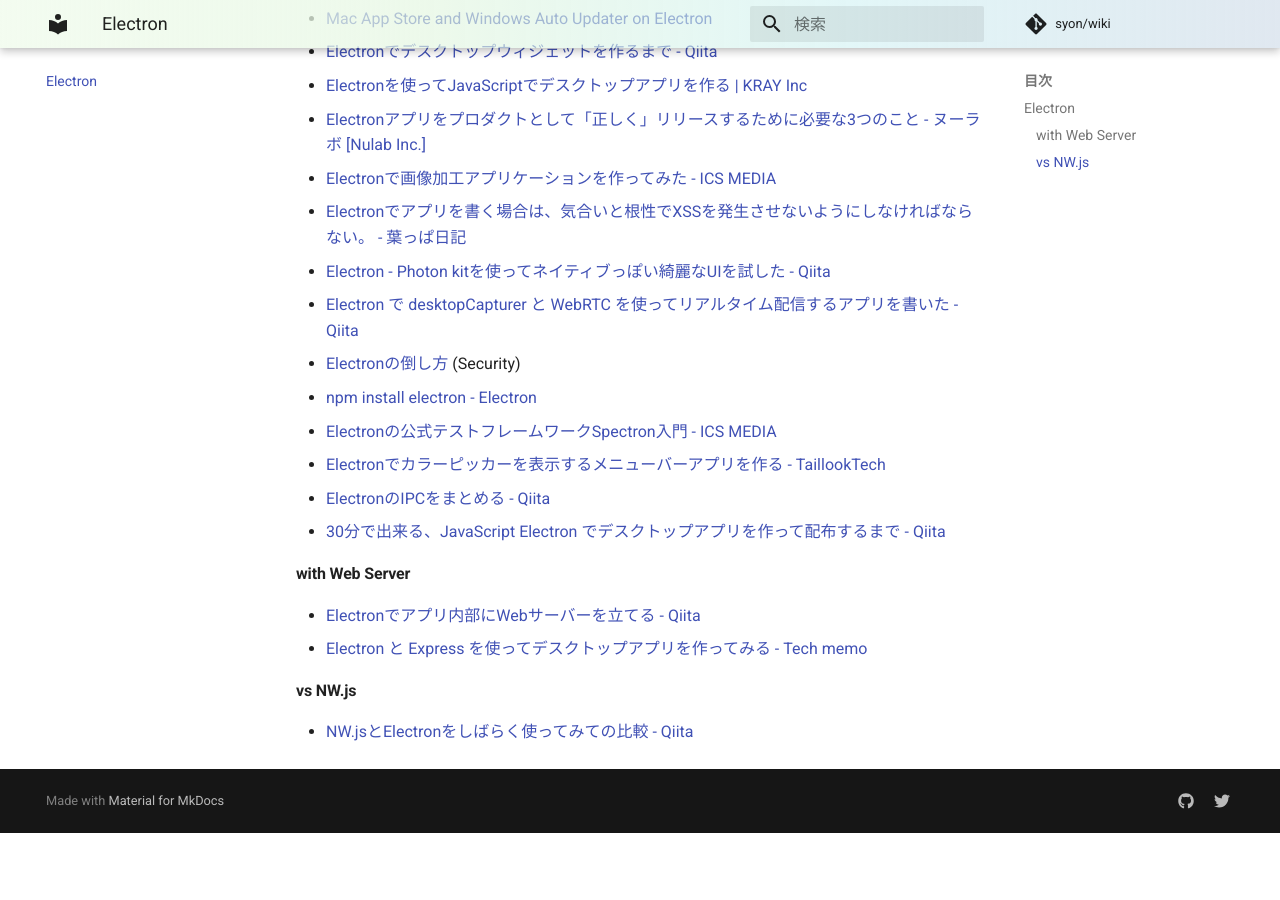
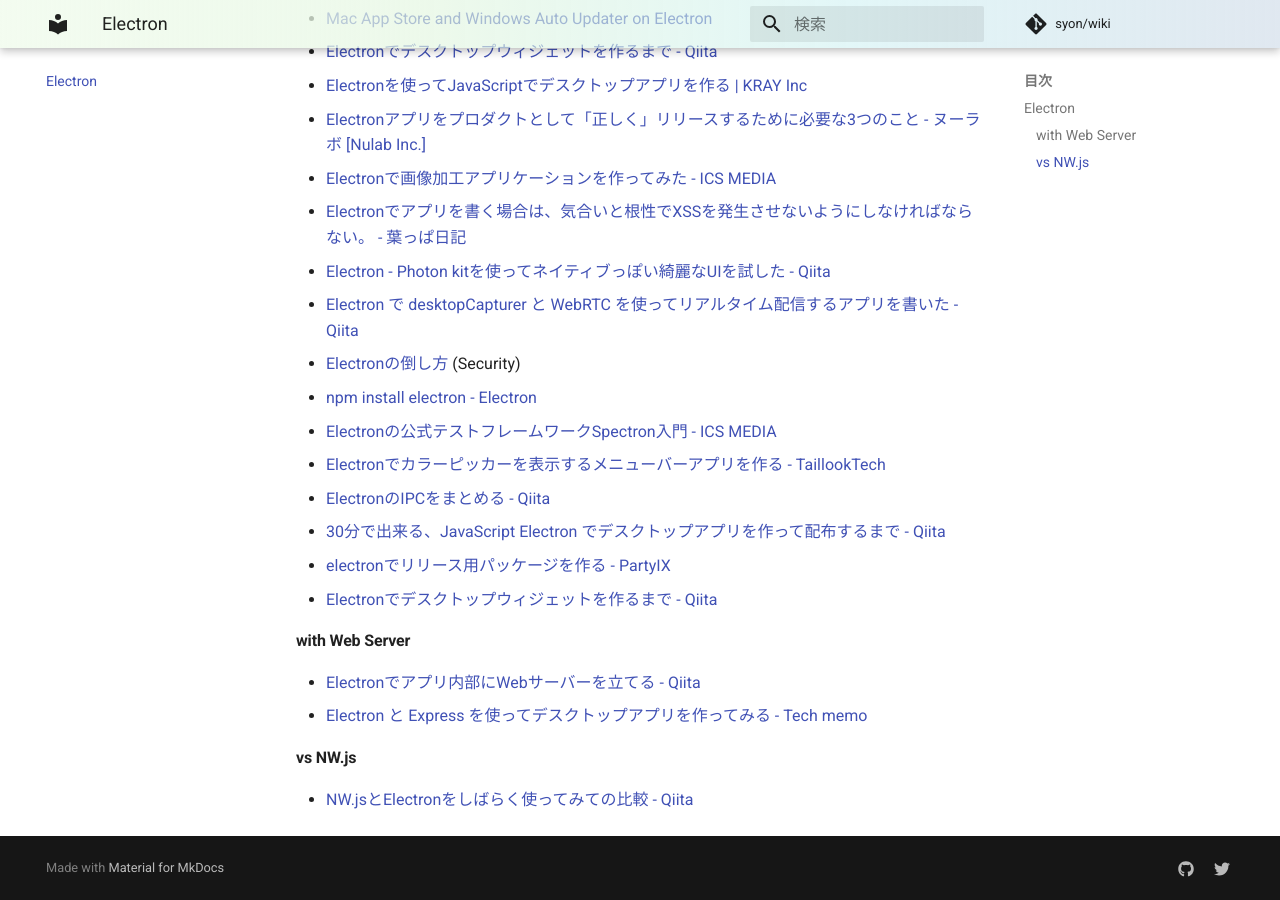
Before and after one commit to syon/wiki, an MkDocs documentation site: the page built from docs/Electron.md, in a window 1280 px wide and 900 px high, scrolled down 898 px. Built offline with MkDocs 1.6.1 and Material for MkDocs 9.7.7, drawn with Linux system fonts in a browser that asks for light colours; comment, search, counter and statistics services are not loaded; before the commit the page ends 1731 px from its top, so only the background shows below that.

Commit message:
:memo: electron

```diff
--- a/docs/Electron.md
+++ b/docs/Electron.md
@@ -31,6 +31,8 @@
 - [Electronでカラーピッカーを表示するメニューバーアプリを作る \- TaillookTech](http://taillook.hateblo.jp/entry/2017/02/24/204255)
 - [ElectronのIPCをまとめる \- Qiita](http://qiita.com/gcmae/items/cb6eb18be2f4ffae60b5)
 - [30分で出来る、JavaScript \(Electron\) でデスクトップアプリを作って配布するまで \- Qiita](http://qiita.com/nyanchu/items/15d514d9b9f87e5c0a29)
+- [electronでリリース用パッケージを作る \- PartyIX](https://h3poteto.hatenablog.com/entry/2018/04/14/234353)
+- [Electronでデスクトップウィジェットを作るまで - Qiita](https://qiita.com/SallyAcolyte/items/94ed26ab62b8b32b1b2c)
 
 #### with Web Server
 - [Electronでアプリ内部にWebサーバーを立てる \- Qiita](http://qiita.com/pman-taichi/items/406b6eb068e074dc6675)
```
